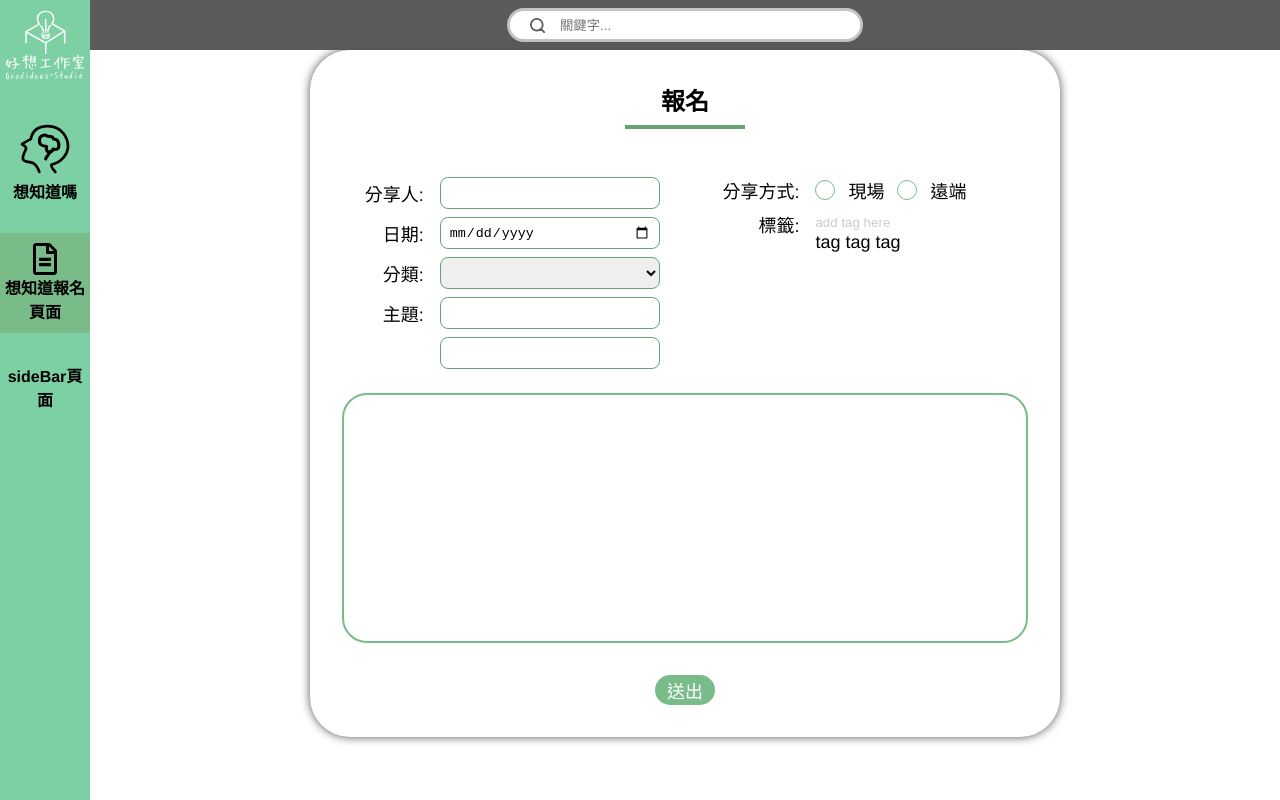
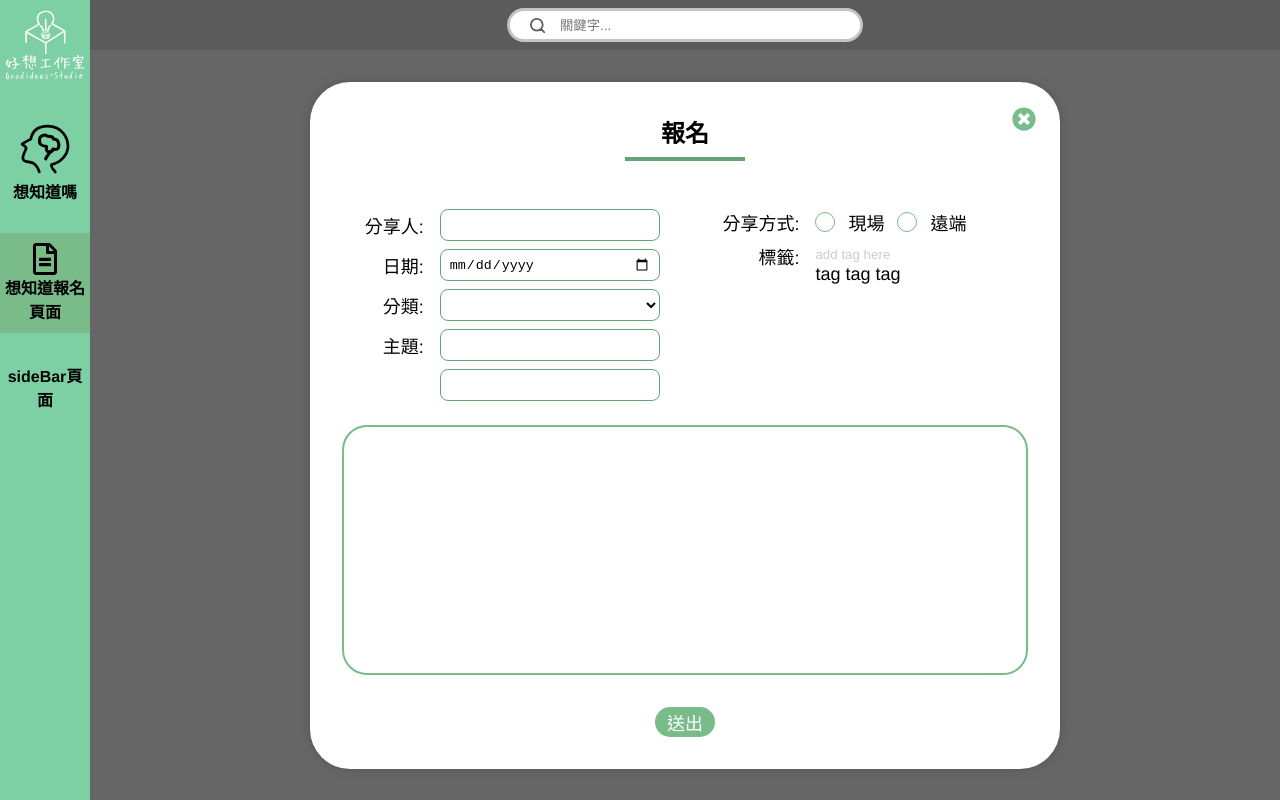
Before and after one commit to sherry-hooo/wannaKnow-platform, a Vue app: page /apply in a window 1280 px wide. Built offline with nearby package versions, Linux system fonts and the light colour scheme.

Commit message:
applyForm:fix add closeButton & close functionality

```diff
--- a/src/components/ApplyForm.vue
+++ b/src/components/ApplyForm.vue
@@ -1,9 +1,16 @@
 <template>
   <!-- 阿傑負責 -->
-  <section class="applyForm">
+  <div class="layer" :class="{ collapse: $store.state.isApplyFormOpen }"></div>
+  <section
+    class="applyForm"
+    :class="{ collapse: $store.state.isApplyFormOpen }"
+  >
+    <!-- close button -->
+    <span @click="toggleApplyForm" class="applyForm_closeBtn">
+      <font-awesome-icon :icon="['fa', 'times-circle']" />
+    </span>
     <!-- title -->
     <h3 class="applyForm_title">報名</h3>
-
     <!-- 報名資訊 -->
     <div class="applyForm_info">
       <!-- 主要資訊 -->
@@ -68,6 +75,19 @@
   </section>
 </template>
 
+<script>
+export default {
+  data() {
+    return {};
+  },
+  methods: {
+    toggleApplyForm() {
+      this.$store.commit("toggleApplyForm", true);
+    },
+  },
+};
+</script>
+
 <style scoped lang="scss">
 // 引入flex小工具
 @use "src/assets/sass/utils/_flex.scss";
@@ -100,17 +120,35 @@
   flex: 0 1 $basis;
 }
 
+.layer {
+  @include flex.flex(center, center, row, nowrap);
+  position: absolute;
+  top: 0;
+  left: 0;
+  right: 0;
+  bottom: 0;
+  z-index: -100;
+  height: 100%;
+  background-color: rgba(0, 0, 0, 0.6);
+  &.collapse {
+    display: none;
+  }
+}
+
 // 表單尺寸 & 關閉按鈕
 .applyForm {
   box-shadow: 0 0 10px #555;
   position: relative;
+  z-index: 10;
   width: 100%;
   max-width: 750px;
   max-height: 800px;
-  margin: 0 auto;
+  margin: 2rem auto 0 auto;
   padding: 0.5rem;
   border-radius: 40px;
-  .close_btn {
+  background-color: #fff;
+
+  &_closeBtn {
     @extend %hover;
     position: absolute;
     top: 1.5rem;
@@ -121,6 +159,9 @@
       size: 1.5rem;
       weight: 100;
     }
+  }
+  &.collapse {
+    display: none;
   }
 }
 @include breakpoint.tablet {
@@ -177,6 +218,9 @@
       flex: 0 1 75%;
       max-width: 220px;
       padding: 0.5rem;
+      &[type="date"] {
+        background-color: #fff;
+      }
       &:focus {
         box-shadow: 0 0 3px color.$green-300;
       }
@@ -186,6 +230,7 @@
       flex: 0 1 75%;
       max-width: 220px;
       padding: 0.5rem;
+      background-color: #fff;
       &:focus {
         box-shadow: 0 0 3px color.$green-300;
       }
--- a/src/plugins/font-awesome.js
+++ b/src/plugins/font-awesome.js
@@ -8,6 +8,7 @@ import {
   faBars,
   faSearch,
   faArrowRight,
+  faTimesCircle,
 } from "@fortawesome/free-solid-svg-icons";
 import {
   faCalendarAlt as farFaCalendarAlt,
@@ -27,4 +28,5 @@ library.add(farFileAlt);
 library.add(faBars);
 library.add(faSearch);
 library.add(faArrowRight);
+library.add(faTimesCircle);
 export default FontAwesomeIcon;
--- a/src/store/index.js
+++ b/src/store/index.js
@@ -3,11 +3,15 @@ import { createStore } from "vuex";
 export default createStore({
   state: {
     isSideBarOpen: false,
+    isApplyFormOpen: false,
   },
   mutations: {
     toggleSideBar(state, status) {
       state.isSideBarOpen = status;
     },
+    toggleApplyForm(state, status) {
+      state.isApplyFormOpen = status;
+    },
   },
   actions: {},
   modules: {},
```
Also changed, not shown: src/assets/floatingButton.svg (added).
